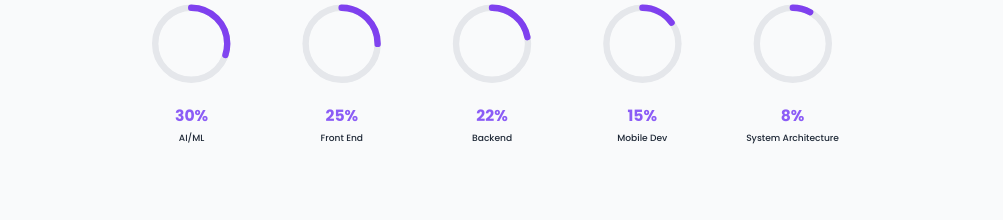
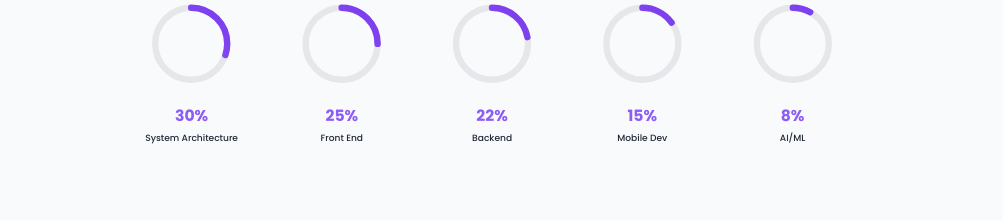
Before and after one commit to Syntax404-coder/Syntax-404, a React (Vite) app: page / in a window 1280 px wide. Shown: the part 3440-3660 px from the top of the page, without its empty margins (148-1151 px from the left). Built offline with nearby package versions, Linux system fonts and the light colour scheme.

Commit message:
Update project name in package.json, modify skill names in Skills.jsx, and add vercel.json for deployment configuration

```diff
--- a/package.json
+++ b/package.json
@@ -1,5 +1,5 @@
 {
-  "name": "portfolio-website",
+  "name": "domenic-taganahan",
   "version": "1.0.0",
   "type": "module",
   "scripts": {
--- a/src/components/Skills.jsx
+++ b/src/components/Skills.jsx
@@ -27,11 +27,11 @@ const Skills = () => {
   ]
 
   const skillBars = [
-    { name: "AI/ML", percentage: 30 },
+    { name: "System Architecture", percentage: 30 },
     { name: "Front End", percentage: 25 },
     { name: "Backend", percentage: 22 },
     { name: "Mobile Dev", percentage: 15 },
-    { name: "System Architecture", percentage: 8 }
+    { name: "AI/ML", percentage: 8 }
   ]
 
   const skillCardsRef = useRef([])
```
Also changed, not shown: vercel.json (added).
